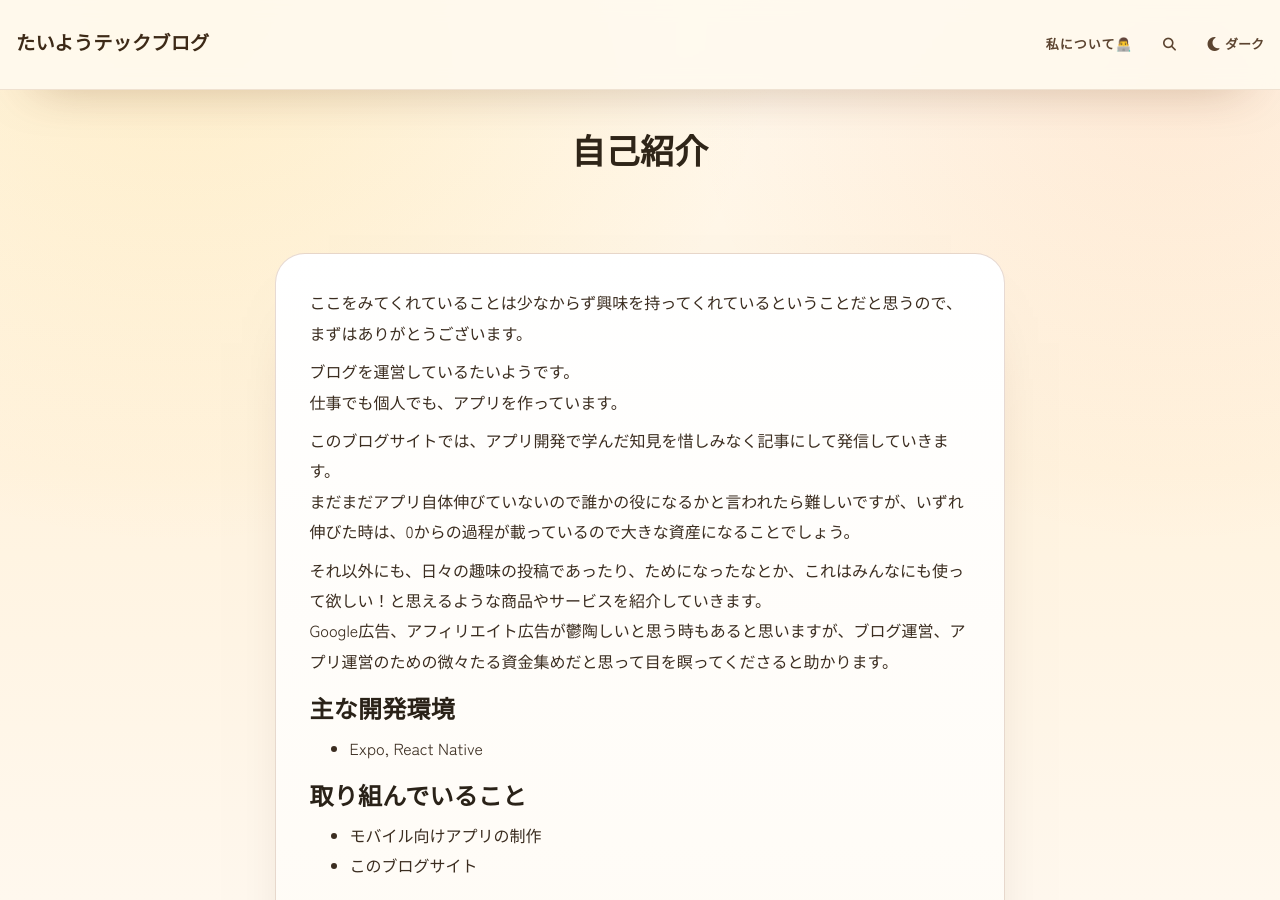
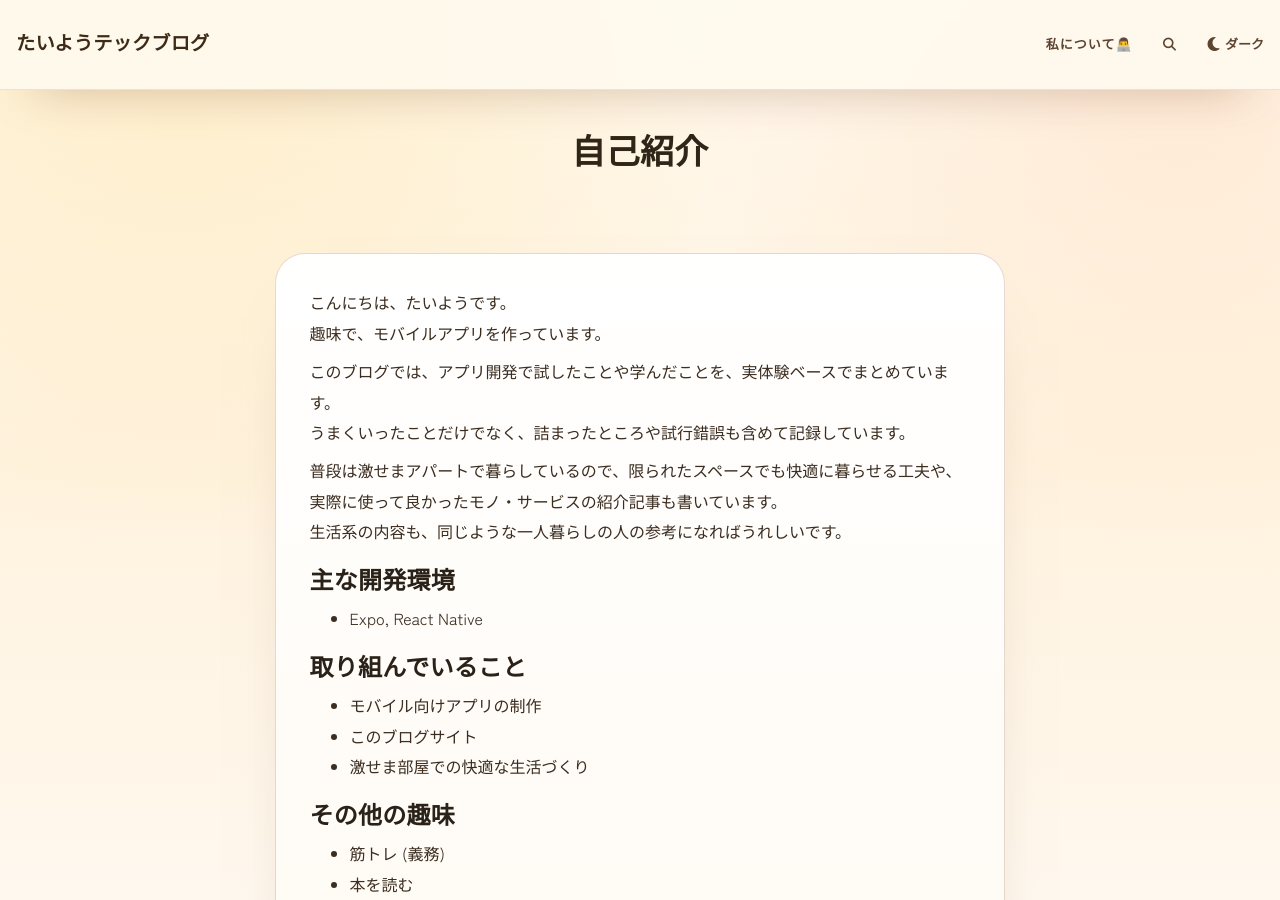
Before and after one commit to macha1316/beautiful-jekyll-master, a Jekyll site: the page built from aboutme.md, in a window 1280 px wide and 900 px high. Built offline with Jekyll 4.4.1, drawn with Linux system fonts in a browser that asks for light colours; comment, search, counter and statistics services are not loaded.

Commit message:
紹介文修正

```diff
--- a/_config.yml
+++ b/_config.yml
@@ -16,7 +16,7 @@ baseurl: ""
 
 # Your name to show in the footer
 author: たいよう
-sidebar_intro: 個人でアプリを作っています。アプリ開発に関することを中心に、技術的な内容を発信していきます。くだらない雑談や使ってよかった商品なども紹介しています。
+sidebar_intro: 個人でモバイルアプリを作っています。開発の学びに加えて、激せまアパート暮らしで使って良かったモノやサービスも紹介しています。
 
 ###############################################
 # --- List of links in the navigation bar --- #
--- a/aboutme.md
+++ b/aboutme.md
@@ -4,16 +4,14 @@ title: 自己紹介
 subtitle:
 ---
 
-ここをみてくれていることは少なからず興味を持ってくれているということだと思うので、まずはありがとうございます。
+こんにちは、たいようです。
+趣味で、モバイルアプリを作っています。
 
-ブログを運営しているたいようです。
-仕事でも個人でも、アプリを作っています。
+このブログでは、アプリ開発で試したことや学んだことを、実体験ベースでまとめています。
+うまくいったことだけでなく、詰まったところや試行錯誤も含めて記録しています。
 
-このブログサイトでは、アプリ開発で学んだ知見を惜しみなく記事にして発信していきます。
-まだまだアプリ自体伸びていないので誰かの役になるかと言われたら難しいですが、いずれ伸びた時は、0からの過程が載っているので大きな資産になることでしょう。
-
-それ以外にも、日々の趣味の投稿であったり、ためになったなとか、これはみんなにも使って欲しい！と思えるような商品やサービスを紹介していきます。
-Google広告、アフィリエイト広告が鬱陶しいと思う時もあると思いますが、ブログ運営、アプリ運営のための微々たる資金集めだと思って目を瞑ってくださると助かります。
+普段は激せまアパートで暮らしているので、限られたスペースでも快適に暮らせる工夫や、実際に使って良かったモノ・サービスの紹介記事も書いています。
+生活系の内容も、同じような一人暮らしの人の参考になればうれしいです。
 
 ### 主な開発環境
 
@@ -23,6 +21,7 @@ Google広告、アフィリエイト広告が鬱陶しいと思う時もある
 
 - モバイル向けアプリの制作
 - このブログサイト
+- 激せま部屋での快適な生活づくり
 
 ### その他の趣味
 
```
